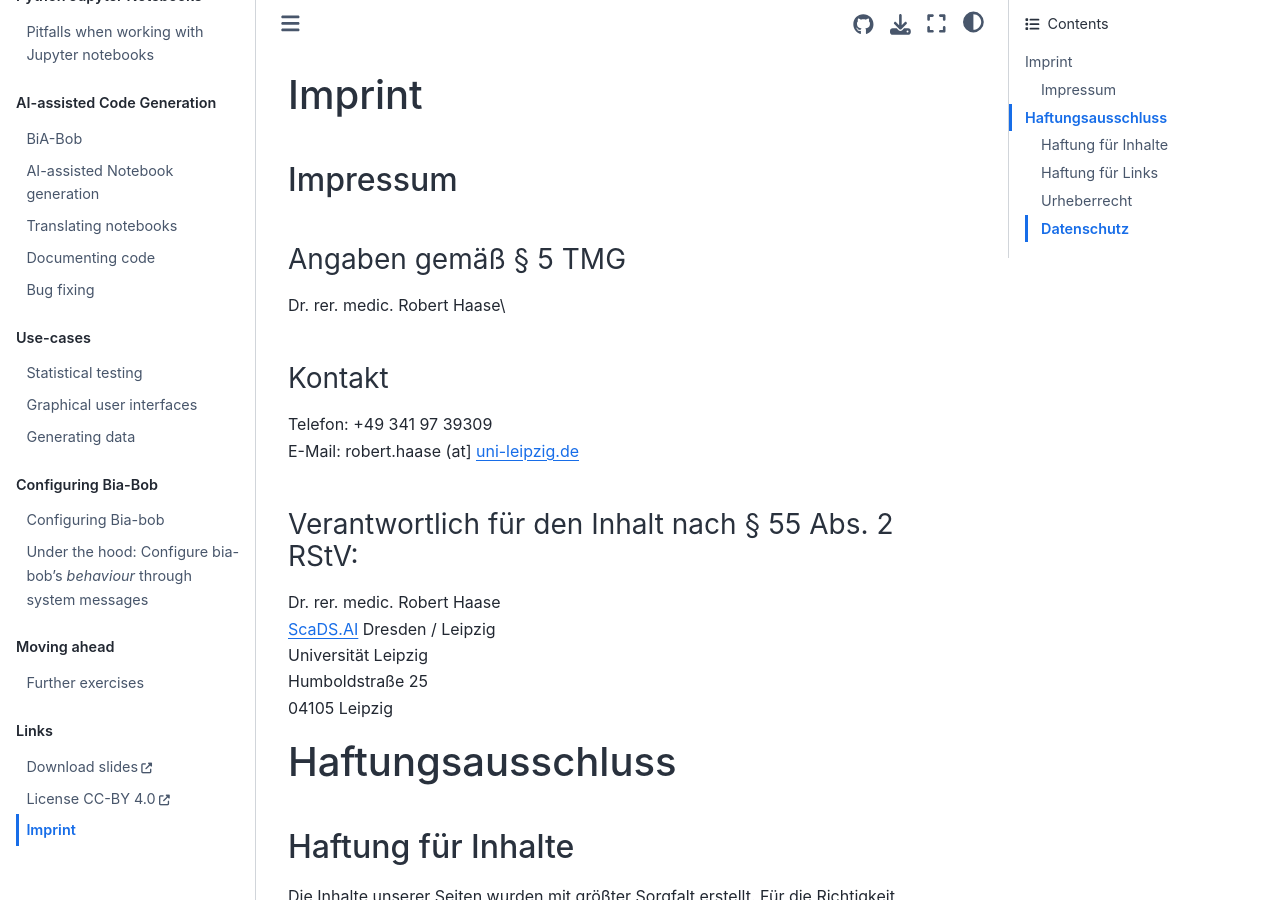
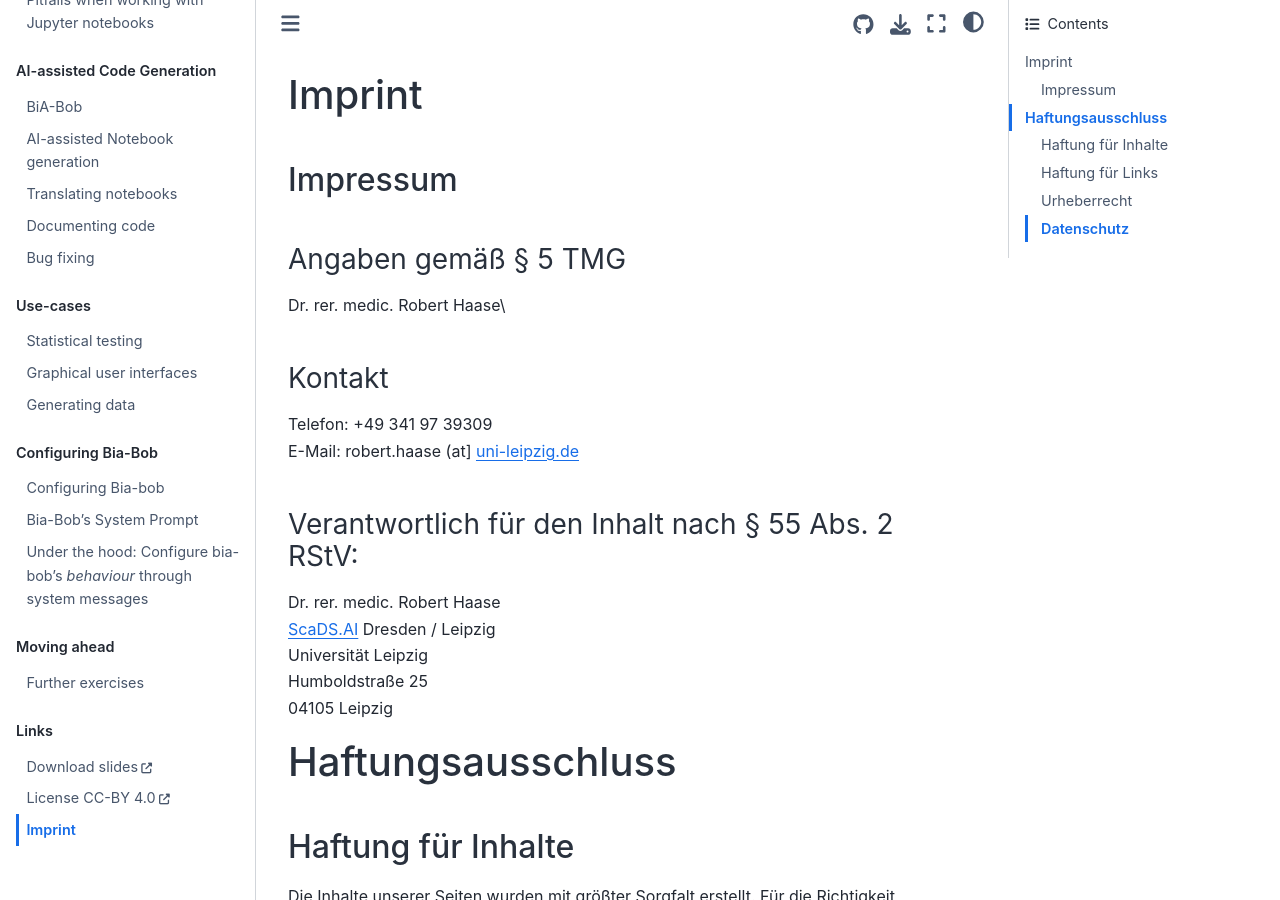
Before and after one commit to ScaDS/EMBOBioImage2025, a Jupyter Book: the page built from docs/imprint.md, in a window 1280 px wide and 900 px high. Built offline with Jupyter Book 1.0.4 settings and Sphinx 7.4.7 and the Sphinx Book theme 1.1.4, drawn with Linux system fonts in a browser that asks for light colours; pages that are not in the unit, such as notebooks, are missing from menus.

Commit message:
add system prompt documentation

```diff
--- a/docs/_toc.yml
+++ b/docs/_toc.yml
@@ -32,6 +32,7 @@ parts:
   - caption: Configuring Bia-Bob
     chapters:
     - file: 02_bia_bob/local_installation.ipynb
+    - file: 02_bia_bob/system_prompt.ipynb
     - file: 02_bia_bob/under_the_hood.ipynb
 
   - caption: Moving ahead
```
Also changed, not shown: docs/02_bia_bob/system_prompt.ipynb (added).
